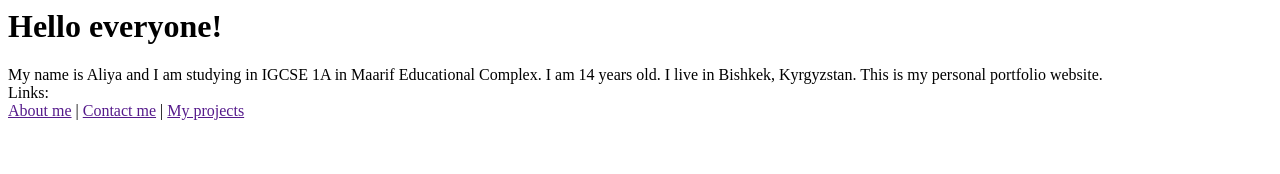
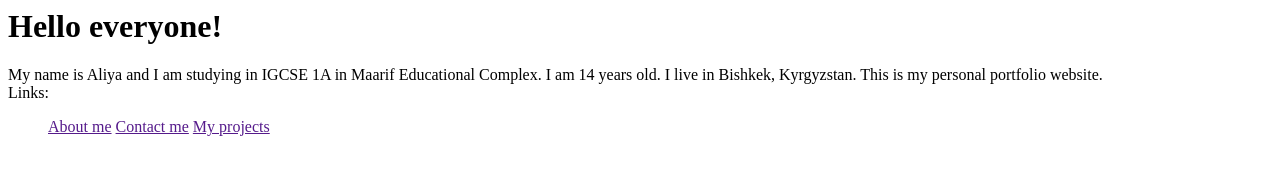
Before and after one commit to 185648/185648.github.io, a plain HTML site: page index.html in a window 1280 px wide. Drawn offline with Linux system fonts and the light colour scheme.

Commit message:
index.html

```diff
--- a/index.html
+++ b/index.html
@@ -8,9 +8,11 @@
       <section>
 <p4> Links:</p4>
     <nav>
- <a href="">About me</a> |
- <a href="">Contact me</a> |
- <a href="">My projects</a>
+      <ol>
+<tr> <a href="">About me</a> </tr>
+<tr> <a href="">Contact me</a> </tr>
+<tr> <a href="">My projects</a> </tr>
+      </ol>
     </nav>
     </section>
   </body>
```
